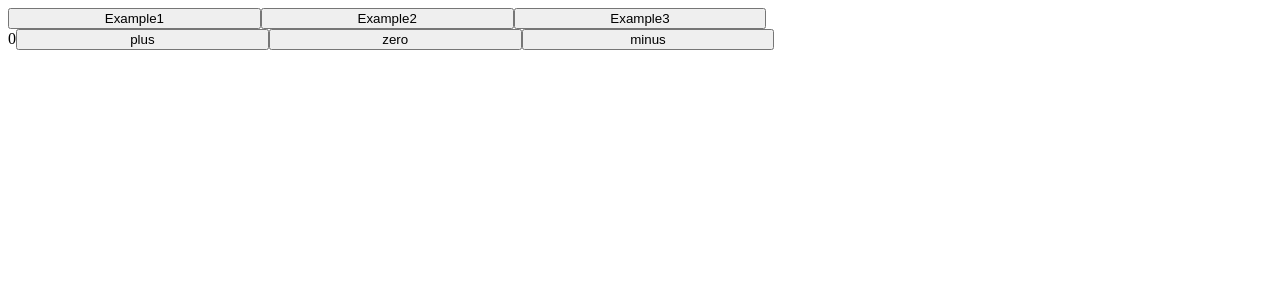
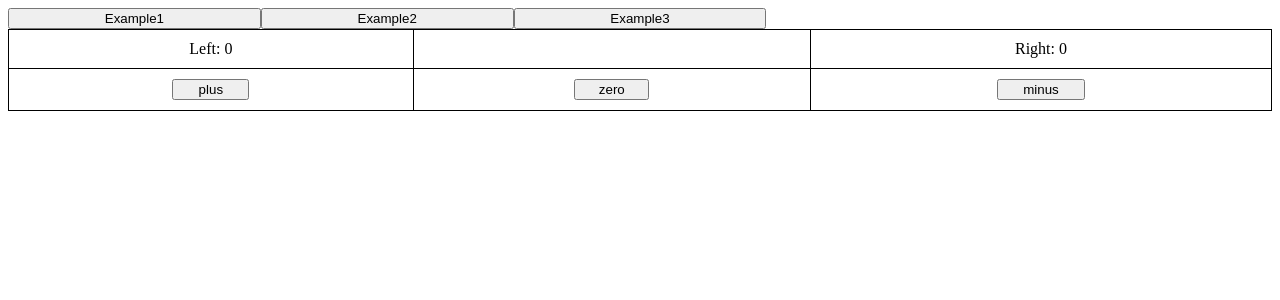
Before and after one commit to buhtig-sudo-azar/FULL, a React (Vite) app in the folder Part1/introdemo/: page / in a window 1280 px wide. Both pictures are taken after a click on the button "Example2". Shown: the top 300 px of the page. Built offline with nearby package versions, Linux system fonts and the light colour scheme.

Commit message:
"расположение кнопок внутри компонента"

```diff
--- a/Part1/introdemo/src/AppClickHandle.jsx
+++ b/Part1/introdemo/src/AppClickHandle.jsx
@@ -1,49 +1,86 @@
 import { useState } from "react";
 import './index.css'
 
-const Display=(props)=>{
-const {counter} = props;
-return(
-  <>
-  {counter}
-  </>
-)
-}
-const Button=(props)=>{
-const {text, onClick}=props;
-return(
-  <>
-  <button onClick={onClick}>{text}</button>
-  </>
-)
-}
+const Display = (props) => {
+  const { counter } = props;
+
+  return (
+    <table style={{ width: '100%', borderCollapse: 'collapse', textAlign: 'center' }}>
+      <tbody>
+        {/* Первая строка - счетчики */}
+        <tr>
+          <td style={{ border: '1px solid black', padding: '10px' }}>
+            Left: {counter.left}
+          </td>
+          <td style={{ border: '1px solid black', padding: '10px' }}>
+            {/* Пустая ячейка */}
+          </td>
+          <td style={{ border: '1px solid black', padding: '10px' }}>
+            Right: {counter.right}
+          </td>
+        </tr>
+
+        {/* Вторая строка - кнопки */}
+        <tr>
+          <td style={{ border: '1px solid black', padding: '10px' }}>
+            <Button onClick={props.onLeftClick} text="plus" />
+          </td>
+          <td style={{ border: '1px solid black', padding: '10px' }}>
+            <Button onClick={props.onZeroClick} text="zero" />
+          </td>
+          <td style={{ border: '1px solid black', padding: '10px' }}>
+            <Button onClick={props.onRightClick} text="minus" />
+          </td>
+        </tr>
+      </tbody>
+    </table>
+  );
+};
+
+const Button = (props) => {
+  const { text, onClick } = props;
+  return (
+    <button onClick={onClick}>{text}</button>
+  );
+};
+
 const AppCounter = () => {
- const [counter, setCounter] = useState(0)
-  console.log('rendering with counter value', counter)
+  const [clicks, setClicks] = useState({ left: 0, right: 0 });
 
-  const increaseByOne = () => {
-    console.log('increasing, value before', counter)
-    setCounter(counter + 1)
-  }
+  const handleLeftClick = () => {
+    const newClicks = {
+      ...clicks,
+      left: clicks.left + 1
+    };
+    setClicks(newClicks);
+  };
 
-  const decreaseByOne = () => {
-    console.log('decreasing, value before', counter)
-    setCounter(counter - 1)
-  }
+  const handleRightClick = () => {
+    const newClicks = {
+      ...clicks,
+      right: clicks.right - 1
+    };
+    setClicks(newClicks);
+  };
 
-  const setToZero = () => {
-    console.log('resetting to zero, value before', counter)
-    setCounter(0)
-  }
+  const handleZeroClick = () => {
+    const newClicks = {
+      left: 0,
+      right: 0,
+    };
+    setClicks(newClicks);
+  };
 
   return (
     <div>
-      <Display counter={counter} />
-      <Button onClick={increaseByOne} text="plus" />
-      <Button onClick={setToZero} text="zero" />
-      <Button onClick={decreaseByOne} text="minus" />
+      <Display
+        counter={clicks}
+        onLeftClick={handleLeftClick}
+        onRightClick={handleRightClick}
+        onZeroClick={handleZeroClick}
+      />
     </div>
-  )
-}
+  );
+};
 
 export default AppCounter;
```
Also changed, not shown: 1 other file (tests, documents, lock files or other folders).
